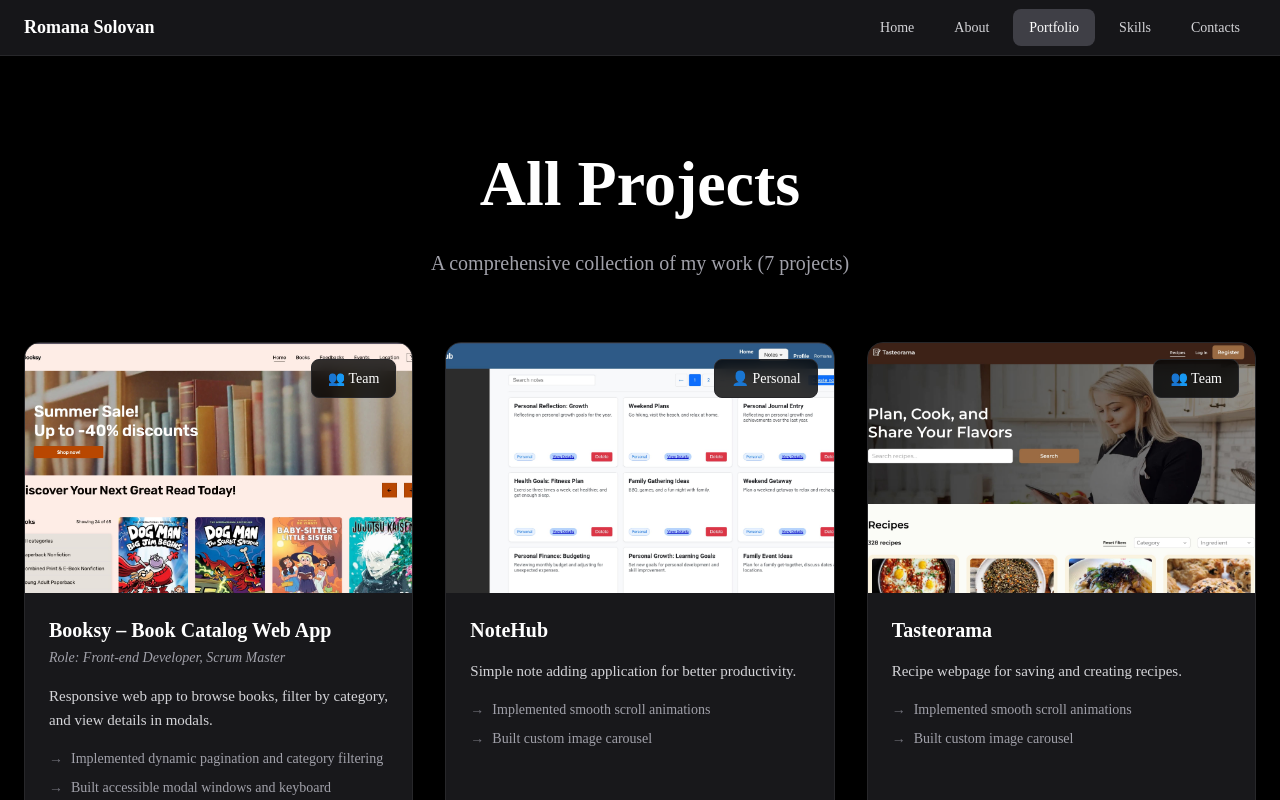
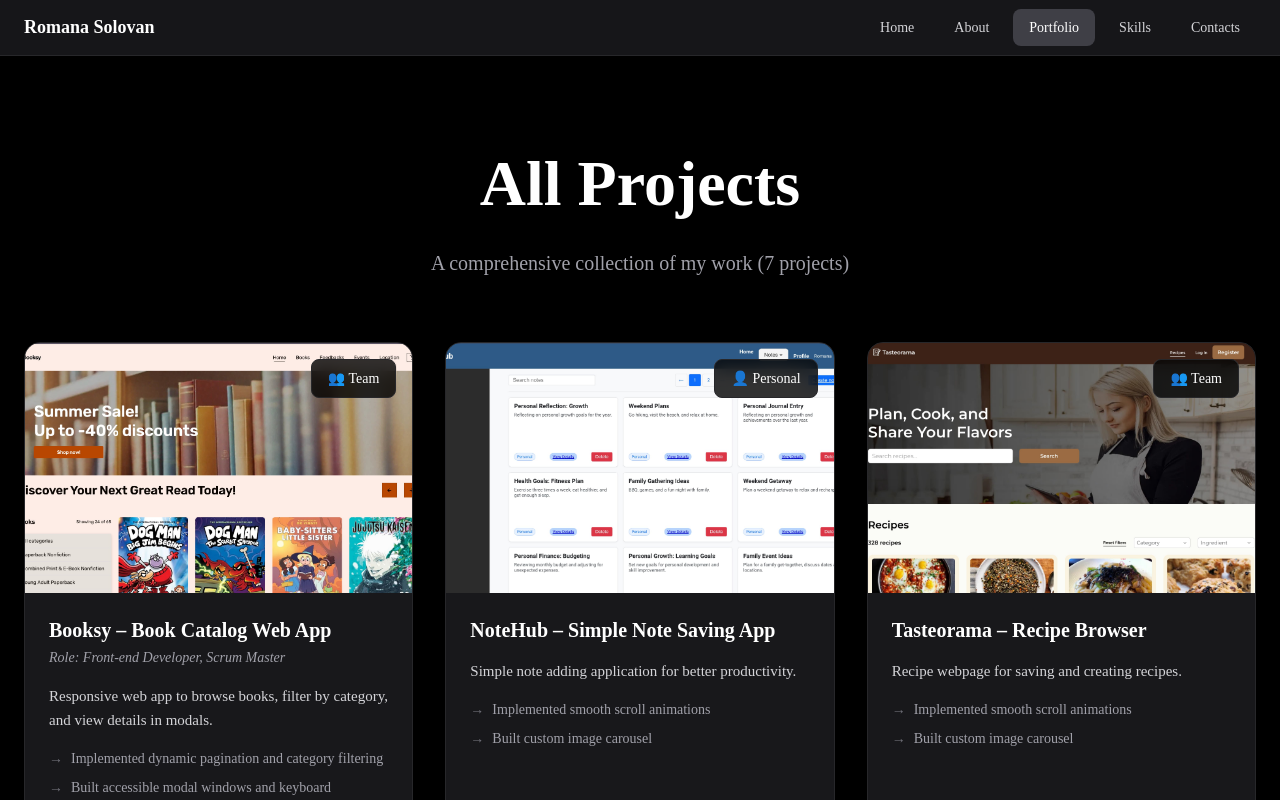
Before and after one commit to romanasolovan/romana-solovan-portfolio, a Next.js app: page /portfolio in a window 1280 px wide. Built offline with nearby package versions, Linux system fonts and the light colour scheme.

Commit message:
update project data, clean up about, contact, hero sections

```diff
--- a/app/about/page.tsx
+++ b/app/about/page.tsx
@@ -9,12 +9,12 @@ export const metadata = {
 export default function AboutPage() {
   return (
     <div className="page-container">
-      <div className="page-header">
+      {/* <div className="page-header">
         <h1 className="page-title">About Me</h1>
         <p className="page-subtitle">
           My journey, skills, and passion for front-end development
         </p>
-      </div>
+      </div> */}
 
       <div className="page-content">
         {/* Main About Section */}
--- a/app/skills/page.tsx
+++ b/app/skills/page.tsx
@@ -11,9 +11,9 @@ export default function SkillsPage() {
     <div className="page-container">
       <div className="page-header">
         <h1 className="page-title">Skills & Expertise</h1>
-        <p className="page-subtitle">
+        {/* <p className="page-subtitle">
           Technologies and tools I work with professionally
-        </p>
+        </p> */}
       </div>
 
       <div className="page-content">
--- a/components/Sections/AboutSection/AboutSection.tsx
+++ b/components/Sections/AboutSection/AboutSection.tsx
@@ -18,7 +18,6 @@ export default function AboutSection({
 
   const fullTitle = "About Me";
 
-  // Add your image paths from the public folder
   const images = [
     "/hero/heroRom1.jpg",
     "/hero/hero6.jpg",
--- a/components/Sections/ContactSection/ContactSection.tsx
+++ b/components/Sections/ContactSection/ContactSection.tsx
@@ -84,9 +84,9 @@ export default function ContactSection({
           />
         </svg>
       ),
-      label: "Contact Form",
-      value: "Send me a message",
-      link: "/contact",
+      label: "Contact",
+      value: "LinkedIn",
+      link: "https://www.linkedin.com/in/romana-solovan-12b54a2a4/",
     },
   ];
 
--- a/components/Sections/HeroSection/HeroSection.module.css
+++ b/components/Sections/HeroSection/HeroSection.module.css
@@ -21,8 +21,8 @@
   align-items: center;
   justify-content: center;
   gap: clamp(1rem, 3vw, 2rem);
-  padding: 2rem 1rem;
-  min-height: 100vh;
+  /* padding: 2rem 1rem; */
+  /* min-height: 100vh; */
 }
 
 .title {
--- a/components/Sections/SkillsSection/SkillsSection.tsx
+++ b/components/Sections/SkillsSection/SkillsSection.tsx
@@ -9,7 +9,7 @@ const skillCategories = [
     skills: [
       { name: "React/Next.js", level: 90 },
       { name: "TypeScript", level: 85 },
-      { name: "Tailwind CSS", level: 90 },
+      { name: "Node.js", level: 80 },
       { name: "HTML/CSS", level: 95 },
     ],
   },
@@ -59,9 +59,9 @@ export default function SkillsSection({
     >
       <div className="section-container">
         <div className={css.header}>
-          <h2 className={css.title}>
+          {/* <h2 className={css.title}>
             {showViewMore ? "Skills Overview" : "Skills & Expertise"}
-          </h2>
+          </h2> */}
           <p className={css.subtitle}>Technologies and tools I work with</p>
         </div>
 
--- a/data/projects.ts
+++ b/data/projects.ts
@@ -1,46 +1,21 @@
-// src/data/projects.ts
-
-/**
- * PROJECT TYPE DEFINITION
- * This defines the shape of each project object.
- * TypeScript will yell at you if you forget a required field!
- */
 export type Project = {
-  id: number; // Unique identifier for React keys
-  title: string; // Project name
-  description: string; // Short overview (1-2 sentences)
-
-  // Technical details
+  id: number;
+  title: string;
+  description: string;
   techStack: string[]; // Technologies used ["React", "Node.js"]
-
-  // Links (optional because not all projects may have both)
   liveUrl?: string; // Live demo URL
   githubUrl?: string; // GitHub repository URL
-
-  // Project metadata
   type: "team" | "personal"; // Restricts to only these two values
-  role?: string; // Your role (optional for personal projects)
-
-  // Visual
-  image: string; // Path to project image in /public
-
-  // Additional context
+  role?: string;
+  image: string;
   highlights?: string[]; // Key achievements or features
   startDate?: string;
   endDate?: string;
   teamSize?: number;
   featured?: boolean;
-
-  // Future fields you might add:
-  // startDate?: string;
-  // endDate?: string;
-  // teamSize?: number;
-  // featured?: boolean;
 };
 
-/**
- * PROJECT DATA ARRAY
- * Add new projects here. TypeScript will validate the structure.
+/** PROJECT DATA ARRAY
  */
 export const projects: Project[] = [
   {
@@ -53,7 +28,7 @@ export const projects: Project[] = [
     githubUrl: "https://github.com/romanasolovan/development-hell-02",
     type: "team",
     role: "Front-end Developer, Scrum Master",
-    image: "/projects/booksy.jpg", // Place image in public/projects/
+    image: "/projects/booksy.jpg",
     highlights: [
       "Implemented dynamic pagination and category filtering",
       "Built accessible modal windows and keyboard navigation",
@@ -61,7 +36,7 @@ export const projects: Project[] = [
   },
   {
     id: 2,
-    title: "NoteHub",
+    title: "NoteHub – Simple Note Saving App",
     description: "Simple note adding application for better productivity.",
     techStack: ["Next.js", "TypeScript", "CSS Modules"],
     liveUrl: "https://09-auth-pink.vercel.app/",
@@ -75,7 +50,7 @@ export const projects: Project[] = [
   },
   {
     id: 3,
-    title: "Tasteorama",
+    title: "Tasteorama – Recipe Browser",
     description: "Recipe webpage for saving and creating recipes.",
     techStack: ["Next.js", "TypeScript", "CSS Modules", "Node.js"],
     liveUrl: "https://taste-of-the-end-f.vercel.app/",
@@ -89,7 +64,7 @@ export const projects: Project[] = [
   },
   {
     id: 4,
-    title: "Birdie - The Stroke",
+    title: "Birdie – The Stroke",
     description: "Woman's pregnancy tracker made for a Ukrainian market.",
     techStack: ["Next.js", "TypeScript", "CSS Modules", "Node.js"],
     liveUrl: "https://birdie-kohl.vercel.app/",
@@ -103,9 +78,9 @@ export const projects: Project[] = [
   },
   {
     id: 5,
-    title: "Car World",
+    title: "Car World – ",
     description: "Car Rental application.",
-    techStack: ["Next.js", "TypeScript", "CSS Modules", "Node.js"],
+    techStack: ["Next.js", "TypeScript", "CSS Modules"],
     liveUrl: "https://car-world-mu.vercel.app/",
     githubUrl: "https://github.com/romanasolovan/car-world",
     type: "personal",
@@ -117,9 +92,9 @@ export const projects: Project[] = [
   },
   {
     id: 6,
-    title: "WebStudio",
+    title: "WebStudio – ",
     description: "Effective solutions for businesses.",
-    techStack: ["Next.js", "TypeScript", "CSS Modules", "Node.js"],
+    techStack: ["HTML", "CSS"],
     liveUrl: "https://romanasolovan.github.io/goit-markup-hw-06/",
     githubUrl: "https://github.com/romanasolovan/goit-markup-hw-06",
     type: "personal",
@@ -131,9 +106,9 @@ export const projects: Project[] = [
   },
   {
     id: 7,
-    title: "Gallery",
+    title: "Gallery – ",
     description: "Simple gallery webpage",
-    techStack: ["Next.js", "TypeScript", "CSS Modules", "Node.js"],
+    techStack: ["HTML", "CSS", "JavaScript"],
     liveUrl: "https://romanasolovan.github.io/goit-js-hw-12/",
     githubUrl: "https://github.com/romanasolovan/goit-js-hw-12",
     type: "personal",
@@ -143,14 +118,8 @@ export const projects: Project[] = [
       "Built custom image carousel",
     ],
   },
-  // Add more projects here...
 ];
 
-/**
- * HELPER FUNCTIONS (optional but useful)
- */
-
-// Get a single project by ID
 export const getProjectById = (id: number): Project | undefined => {
   return projects.find((project) => project.id === id);
 };
@@ -160,7 +129,7 @@ export const getProjectsByType = (type: "team" | "personal"): Project[] => {
   return projects.filter((project) => project.type === type);
 };
 
-// Get featured projects (you can add a 'featured' boolean later)
+// Get featured projects
 export const getFeaturedProjects = (limit?: number): Project[] => {
   const featured = projects.slice(0, limit || projects.length);
   return featured;
```
